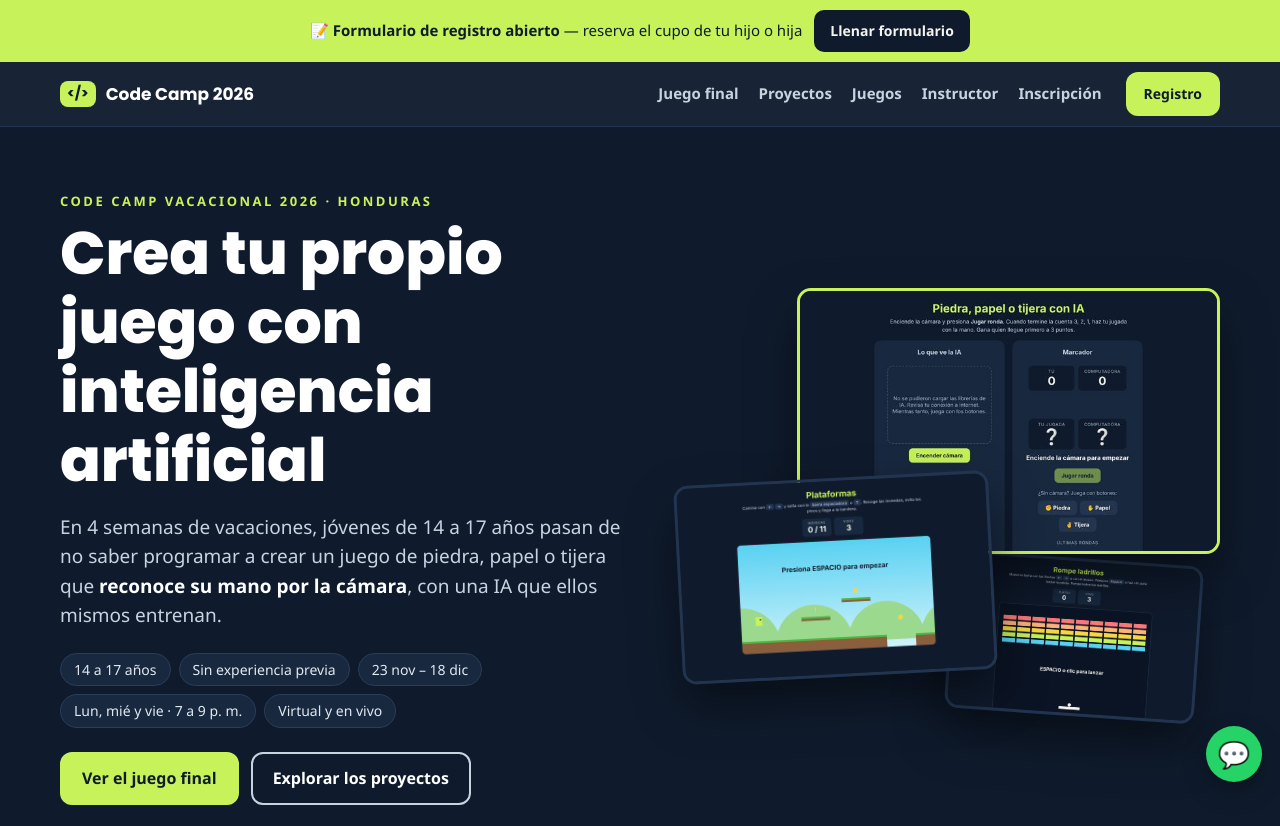
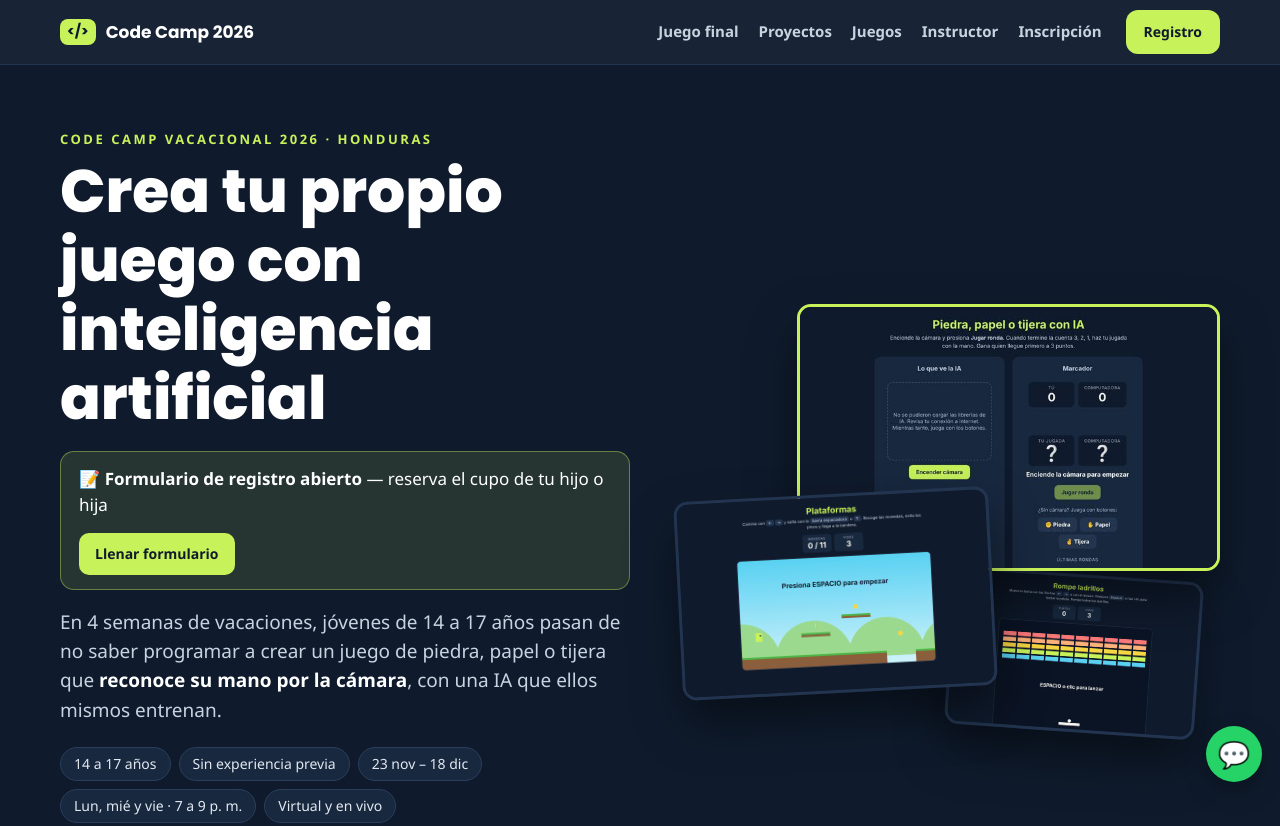
Before and after one commit to gpagan/sitio-code-camp-2026, a plain HTML site: page index.html in a window 1280 px wide. Shown: the top 826 px of the page. Drawn offline with Linux system fonts and the light colour scheme.

Commit message:
fix: mover el formulario de registro debajo del título de la portada

```diff
--- a/assets/portal.css
+++ b/assets/portal.css
@@ -97,20 +97,19 @@ h3 { font-size: 19px; }
 }
 .whatsapp-flotante:hover { transform: scale(1.06); }
 
-/* ---------- Banner de registro ---------- */
-.banner-registro {
-  background: var(--lima);
-  color: var(--noche);
+/* ---------- Registro destacado en la portada ---------- */
+.registro-destacado {
   display: flex;
   flex-wrap: wrap;
   align-items: center;
-  justify-content: center;
-  gap: 12px;
-  padding: 10px 16px;
-  text-align: center;
-  font-size: 15px;
+  gap: 14px;
+  background: rgba(200, 242, 90, 0.12);
+  border: 1px solid rgba(200, 242, 90, 0.4);
+  border-radius: 14px;
+  padding: 14px 18px;
+  margin: 18px 0;
 }
-.banner-registro p { margin: 0; }
+.registro-destacado p { margin: 0; color: #fff; }
 
 /* ---------- Registro final ---------- */
 .registro-final { background: var(--noche); color: #fff; }
@@ -310,7 +309,7 @@ h3 { font-size: 19px; }
   .seccion, .seccion.contenedor { padding: 52px 0; }
   .marca { font-size: 15px; }
   .nav-cta { padding: 7px 12px; font-size: 13px; }
-  .banner-registro { font-size: 13px; padding: 8px 12px; }
+  .registro-destacado { font-size: 13px; padding: 10px 14px; }
   .portada { padding: 40px 0 64px; }
   .portada-collage { display: none; }
   .misiones, .aprendizajes, .precios { grid-template-columns: 1fr; }
--- a/index.html
+++ b/index.html
@@ -11,12 +11,6 @@
   <link rel="stylesheet" href="assets/portal.css">
 </head>
 <body>
-
-  <!-- ===== Banner de registro ===== -->
-  <div class="banner-registro">
-    <p>📝 <b>Formulario de registro abierto</b> — reserva el cupo de tu hijo o hija</p>
-    <a class="boton boton-oscuro boton-chico" href="https://forms.gle/igPryPVgms2HmUah6" target="_blank" rel="noopener">Llenar formulario</a>
-  </div>
 
   <!-- ===== Navegación ===== -->
   <header class="nav">
@@ -41,6 +35,12 @@
         <div class="portada-texto">
           <p class="sobre-titulo">Code Camp Vacacional 2026 · Honduras</p>
           <h1>Crea tu propio juego con inteligencia artificial</h1>
+
+          <div class="registro-destacado">
+            <p>📝 <b>Formulario de registro abierto</b> — reserva el cupo de tu hijo o hija</p>
+            <a class="boton boton-lima boton-chico" href="https://forms.gle/igPryPVgms2HmUah6" target="_blank" rel="noopener">Llenar formulario</a>
+          </div>
+
           <p class="portada-sub">En 4 semanas de vacaciones, jóvenes de 14 a 17 años pasan de no saber programar a crear un juego de piedra, papel o tijera que <b>reconoce su mano por la cámara</b>, con una IA que ellos mismos entrenan.</p>
           <ul class="chips">
             <li>14 a 17 años</li>
```
